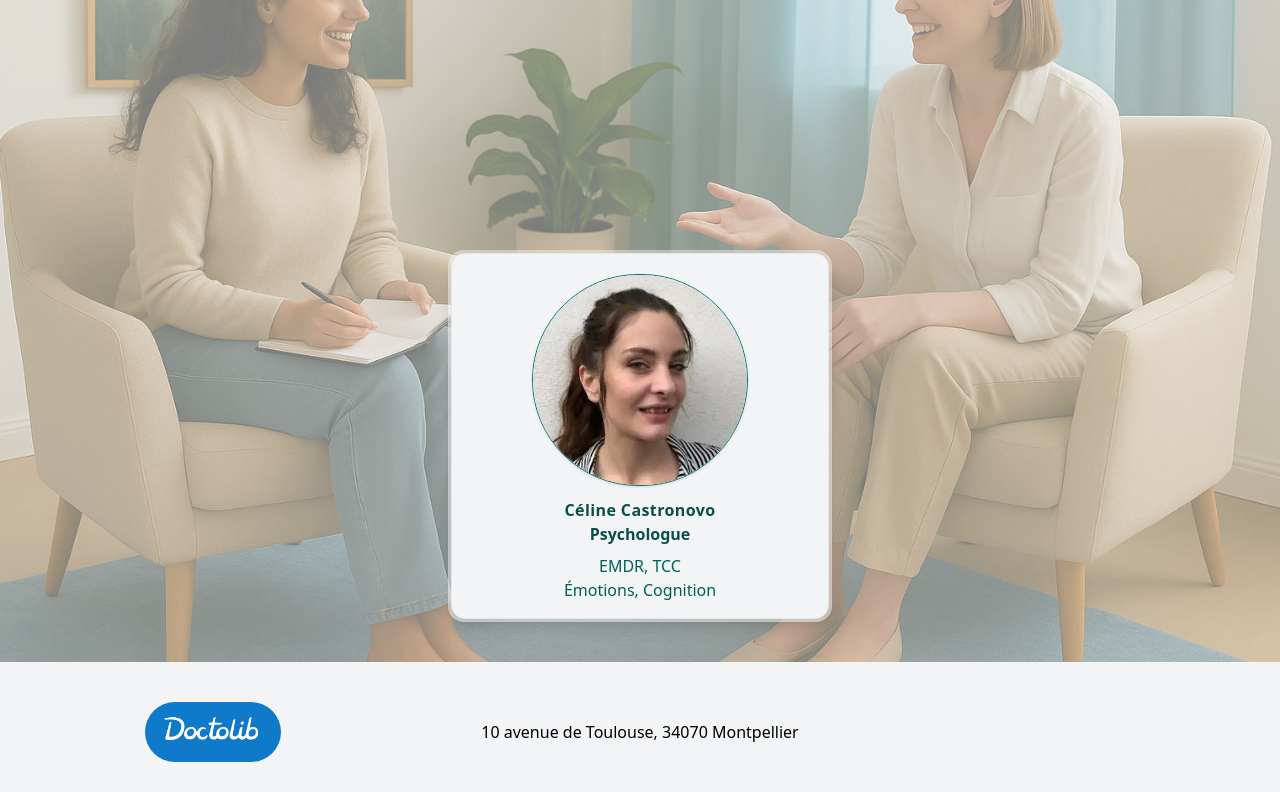
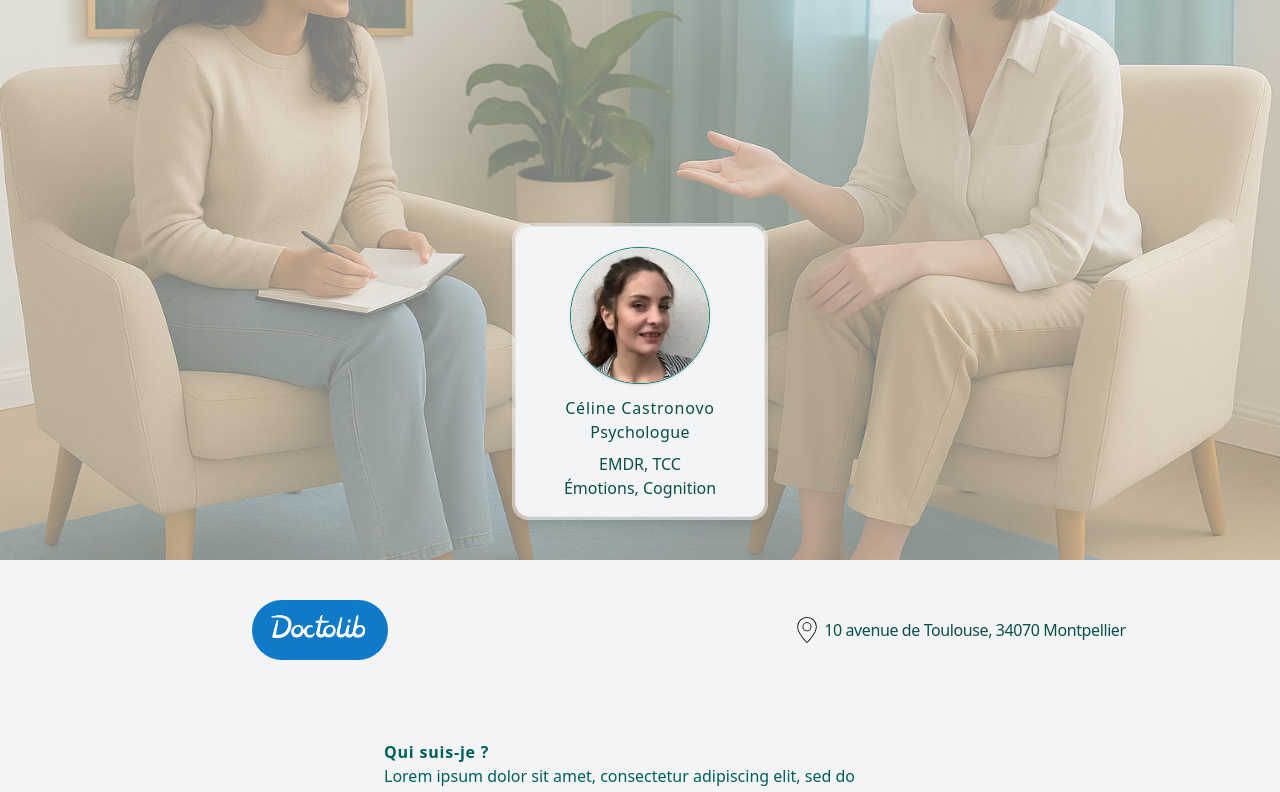
Before and after one commit to Arth-M/Celine_website, a Next.js app: page / in a window 1280 px wide. Shown: the top 792 px of the page. Built offline with nearby package versions, Linux system fonts and the light colour scheme.

Commit message:
testing displays

```diff
--- a/app/components/card_belle.jsx
+++ b/app/components/card_belle.jsx
@@ -3,7 +3,7 @@ import DoctolibButton from './first_infos'
 
 export default function CardBelle() {
   return (
-    <div className="absolute -bottom-35 lg:bottom-10 mx-auto left-0 right-0 w-[40%] min-w-[180px] md:w-[30%] 2xl:w-[20%]">
+    <div className="absolute -bottom-35 lg:bottom-10 mx-auto left-0 right-0 w-[40%] min-w-[180px] md:w-[30%] lg:w-[20%]">
         <div className="mx-auto border shadow-lg border-gray-300/30 bg-white/40 h-fit p-(--card-padding) rounded-(--card-radius) [--card-radius:var(--radius-2xl)] [--card-padding:--spacing(0.5)]">
           <div className="mx-auto rounded-[calc(var(--card-radius)-var(--card-padding))] border bg-gray-100 border-gray-200 px-2 pt-3 pb-4">
             {/* bg-[#88ECEB] */}
@@ -15,10 +15,10 @@ export default function CardBelle() {
               priority={true}  // This disables lazy loading to prioritize the loading for hero section
               className="object-scale-down lg:object-cover rounded-full w-[60%] h-auto mx-auto mb-3 mt-2 border-1 border-teal-700 shadow-sm"
             />
-            <p className="tracking-wide text-md text-teal-900 mx-auto text-center w-fit no-wrap font-extrabold">Céline Castronovo</p>
-            <p className="text-teal-900 text-md mx-auto text-center w-fit font-semibold">Psychologue</p>
-            <p className="text-teal-800 mx-auto text-center w-fit font-medium mt-2">EMDR, TCC</p>
-            <p className="text-teal-800 mx-auto text-center w-fit font-medium">Émotions, Cognition</p>
+            <p className="tracking-wider text-md text-teal-900 mx-auto text-center w-fit no-wrap">Céline Castronovo</p>
+            <p className="tracking-wide text-teal-900 text-md mx-auto text-center w-fit font-light">Psychologue</p>
+            <p className="text-teal-900 mx-auto text-center w-fit font-extralight mt-2">EMDR, TCC</p>
+            <p className="text-teal-900 mx-auto text-center w-fit font-extralight">Émotions, Cognition</p>
           </div>
         </div>
     </div>
--- a/app/components/first_infos.jsx
+++ b/app/components/first_infos.jsx
@@ -1,8 +1,18 @@
+import Image from 'next/image'
 export default function FirstInfos() {
   return (
-    <div className="w-screen grid grid-cols-3 justify-items-center align-content-center mx-auto object-center mt-40 lg:mt-10">
+    <div className="w-screen grid grid-cols-2 justify-items-center align-items-center mx-auto object-center mt-40 lg:mt-10">
       <a href="https://www.doctolib.fr/psychologue/montpellier/celine-castronovo" rel="keep-params" className="rounded-3xl md:rounded-4xl bg-[url('/images/doctolib.png')] w-25 h-11 md:w-34 md:h-15 bg-contain bg-no-repeat mx-auto" target="_blank"></a>
-      <p className="my-auto">10 avenue de Toulouse, 34070 Montpellier</p>
+      <div className="flex justify-center items-center">
+        <Image
+        src="/images/pin.svg"
+              width="30"
+              height="30"
+              priority={true}  // This disables lazy loading to prioritize the loading for hero section
+              className="object-scale-down border-r-4 lg:object-cover "
+            />
+        <p className="font-light tracking-tight text-teal-900">10 avenue de Toulouse, 34070 Montpellier</p>
+      </div>
     </div>
   )
 }
--- a/app/components/hero_image.jsx
+++ b/app/components/hero_image.jsx
@@ -8,7 +8,7 @@ export default function HeroImage() {
         src="/images/consultation.webp"
         alt="Une consultation chez le psychologue. Le patient parle de ses émotions, des évènements qu'il vit et la psychologue l'accompagne"
         priority={true}
-        className="w-screen h-fit object-cover 2xl:h-[50vh] 2xl:object-top opacity-50"
+        className="w-screen h-fit object-cover xl:h-[70vh] 2xl:object-top opacity-50"
         // fill={true}
         width="1521"
         height="787"
--- a/src/output.css
+++ b/src/output.css
@@ -9,7 +9,6 @@
       "Courier New", monospace;
     --color-orange-400: oklch(75% 0.183 55.934);
     --color-green-600: oklch(62.7% 0.194 149.214);
-    --color-teal-500: oklch(70.4% 0.14 182.503);
     --color-teal-600: oklch(60% 0.118 184.704);
     --color-teal-700: oklch(51.1% 0.096 186.391);
     --color-teal-800: oklch(43.7% 0.078 188.216);
@@ -21,11 +20,8 @@
     --color-gray-100: oklch(96.7% 0.003 264.542);
     --color-gray-200: oklch(92.8% 0.006 264.531);
     --color-gray-300: oklch(87.2% 0.01 258.338);
-    --color-gray-400: oklch(70.7% 0.022 261.325);
     --color-gray-700: oklch(37.3% 0.034 259.733);
     --color-gray-800: oklch(27.8% 0.033 256.848);
-    --color-gray-900: oklch(21% 0.034 264.665);
-    --color-black: #000;
     --color-white: #fff;
     --spacing: 0.25rem;
     --container-3xs: 16rem;
@@ -39,19 +35,18 @@
     --text-sm--line-height: calc(1.25 / 0.875);
     --text-base: 1rem;
     --text-base--line-height: calc(1.5 / 1);
+    --font-weight-extralight: 200;
     --font-weight-light: 300;
     --font-weight-medium: 500;
     --font-weight-semibold: 600;
     --font-weight-extrabold: 800;
+    --tracking-tight: -0.025em;
     --tracking-wide: 0.025em;
     --tracking-wider: 0.05em;
     --radius-md: 0.375rem;
-    --radius-lg: 0.5rem;
     --radius-2xl: 1rem;
     --radius-3xl: 1.5rem;
     --radius-4xl: 2rem;
-    --ease-in: cubic-bezier(0.4, 0, 1, 1);
-    --ease-out: cubic-bezier(0, 0, 0.2, 1);
     --blur-3xl: 64px;
     --default-transition-duration: 150ms;
     --default-transition-timing-function: cubic-bezier(0.4, 0, 0.2, 1);
@@ -267,6 +262,12 @@
   .z-100 {
     z-index: 100;
   }
+  .col-span-2 {
+    grid-column: span 2 / span 2;
+  }
+  .col-span-3 {
+    grid-column: span 3 / span 3;
+  }
   .container {
     width: 100%;
     @media (width >= 40rem) {
@@ -288,9 +289,6 @@
   .m-0 {
     margin: calc(var(--spacing) * 0);
   }
-  .m-12 {
-    margin: calc(var(--spacing) * 12);
-  }
   .mx-auto {
     margin-inline: auto;
   }
@@ -302,9 +300,6 @@
   }
   .my-auto {
     margin-block: auto;
-  }
-  .mt-0 {
-    margin-top: calc(var(--spacing) * 0);
   }
   .mt-2 {
     margin-top: calc(var(--spacing) * 2);
@@ -321,26 +316,14 @@
   .mt-25 {
     margin-top: calc(var(--spacing) * 25);
   }
-  .mt-30 {
-    margin-top: calc(var(--spacing) * 30);
-  }
   .mt-40 {
     margin-top: calc(var(--spacing) * 40);
-  }
-  .mt-50 {
-    margin-top: calc(var(--spacing) * 50);
-  }
-  .mt-60 {
-    margin-top: calc(var(--spacing) * 60);
   }
   .mb-3 {
     margin-bottom: calc(var(--spacing) * 3);
   }
   .mb-6 {
     margin-bottom: calc(var(--spacing) * 6);
-  }
-  .mb-12 {
-    margin-bottom: calc(var(--spacing) * 12);
   }
   .block {
     display: block;
@@ -405,9 +388,6 @@
   .w-\[40\%\] {
     width: 40%;
   }
-  .w-\[50\%\] {
-    width: 50%;
-  }
   .w-\[60\%\] {
     width: 60%;
   }
@@ -452,6 +432,9 @@
   }
   .resize {
     resize: both;
+  }
+  .grid-cols-2 {
+    grid-template-columns: repeat(2, minmax(0, 1fr));
   }
   .grid-cols-3 {
     grid-template-columns: repeat(3, minmax(0, 1fr));
@@ -519,6 +502,10 @@
   .border-1 {
     border-style: var(--tw-border-style);
     border-width: 1px;
+  }
+  .border-r-4 {
+    border-right-style: var(--tw-border-style);
+    border-right-width: 4px;
   }
   .border-b {
     border-bottom-style: var(--tw-border-style);
@@ -663,8 +650,65 @@
   .text-right {
     text-align: right;
   }
-  .align-middle {
-    vertical-align: middle;
+  .font-\[Consolas\] {
+    font-family: Consolas;
+  }
+  .font-\[Courier_New\] {
+    font-family: Courier New;
+  }
+  .font-\[Liberation_Mono\] {
+    font-family: Liberation Mono;
+  }
+  .font-\[Menlo\] {
+    font-family: Menlo;
+  }
+  .font-\[Monaco\] {
+    font-family: Monaco;
+  }
+  .font-\[No\] {
+    font-family: No;
+  }
+  .font-\[Noto_Color_Emoji\] {
+    font-family: Noto Color Emoji;
+  }
+  .font-\[Noto_color_Emoji\] {
+    font-family: Noto color Emoji;
+  }
+  .font-\[Noto_color_\] {
+    font-family: Noto color ;
+  }
+  .font-\[SFMono-Regular\] {
+    font-family: SFMono-Regular;
+  }
+  .font-\[SFMono_Regular\] {
+    font-family: SFMono Regular;
+  }
+  .font-\[Segoe_UISymbol\] {
+    font-family: Segoe UISymbol;
+  }
+  .font-\[Segoe_UI_Emoji\] {
+    font-family: Segoe UI Emoji;
+  }
+  .font-\[Segoe_UI_Symbol\] {
+    font-family: Segoe UI Symbol;
+  }
+  .font-\[Segoe_UI_\] {
+    font-family: Segoe UI ;
+  }
+  .font-\[Segoe_UI_ymbol\] {
+    font-family: Segoe UI ymbol;
+  }
+  .font-\[system-ui\] {
+    font-family: system-ui;
+  }
+  .font-\[system_ui\] {
+    font-family: system ui;
+  }
+  .font-\[ui-monospace\] {
+    font-family: ui-monospace;
+  }
+  .font-\[ui_monospace\] {
+    font-family: ui monospace;
   }
   .text-base {
     font-size: var(--text-base);
@@ -678,6 +722,10 @@
     --tw-font-weight: var(--font-weight-extrabold);
     font-weight: var(--font-weight-extrabold);
   }
+  .font-extralight {
+    --tw-font-weight: var(--font-weight-extralight);
+    font-weight: var(--font-weight-extralight);
+  }
   .font-light {
     --tw-font-weight: var(--font-weight-light);
     font-weight: var(--font-weight-light);
@@ -689,6 +737,10 @@
   .font-semibold {
     --tw-font-weight: var(--font-weight-semibold);
     font-weight: var(--font-weight-semibold);
+  }
+  .tracking-tight {
+    --tw-tracking: var(--tracking-tight);
+    letter-spacing: var(--tracking-tight);
   }
   .tracking-wide {
     --tw-tracking: var(--tracking-wide);
@@ -897,6 +949,16 @@
       width: calc(var(--spacing) * 34);
     }
   }
+  .md\:w-\[0\%\] {
+    @media (width >= 48rem) {
+      width: 0%;
+    }
+  }
+  .md\:w-\[20\%\] {
+    @media (width >= 48rem) {
+      width: 20%;
+    }
+  }
   .md\:w-\[30\%\] {
     @media (width >= 48rem) {
       width: 30%;
@@ -917,19 +979,14 @@
       border-radius: var(--radius-4xl);
     }
   }
-  .lg\:-bottom-50 {
-    @media (width >= 64rem) {
-      bottom: calc(var(--spacing) * -50);
-    }
-  }
   .lg\:bottom-10 {
     @media (width >= 64rem) {
       bottom: calc(var(--spacing) * 10);
     }
   }
-  .lg\:mt-0 {
+  .lg\:col-span-1 {
     @media (width >= 64rem) {
-      margin-top: calc(var(--spacing) * 0);
+      grid-column: span 1 / span 1;
     }
   }
   .lg\:mt-10 {
@@ -937,29 +994,19 @@
       margin-top: calc(var(--spacing) * 10);
     }
   }
-  .lg\:mt-50 {
-    @media (width >= 64rem) {
-      margin-top: calc(var(--spacing) * 50);
-    }
-  }
-  .lg\:mt-60 {
-    @media (width >= 64rem) {
-      margin-top: calc(var(--spacing) * 60);
-    }
-  }
-  .lg\:mr-5 {
-    @media (width >= 64rem) {
-      margin-right: calc(var(--spacing) * 5);
-    }
-  }
-  .lg\:flex {
-    @media (width >= 64rem) {
-      display: flex;
-    }
-  }
   .lg\:w-4xl {
     @media (width >= 64rem) {
       width: var(--container-4xl);
+    }
+  }
+  .lg\:w-\[10\%\] {
+    @media (width >= 64rem) {
+      width: 10%;
+    }
+  }
+  .lg\:w-\[20\%\] {
+    @media (width >= 64rem) {
+      width: 20%;
     }
   }
   .lg\:w-md {
@@ -975,6 +1022,26 @@
   .lg\:px-8 {
     @media (width >= 64rem) {
       padding-inline: calc(var(--spacing) * 8);
+    }
+  }
+  .xl\:h-\[50vh\] {
+    @media (width >= 80rem) {
+      height: 50vh;
+    }
+  }
+  .xl\:h-\[60vh\] {
+    @media (width >= 80rem) {
+      height: 60vh;
+    }
+  }
+  .xl\:h-\[70vh\] {
+    @media (width >= 80rem) {
+      height: 70vh;
+    }
+  }
+  .xl\:w-\[20\%\] {
+    @media (width >= 80rem) {
+      width: 20%;
     }
   }
   .\32 xl\:h-\[50vh\] {
```
Also changed, not shown: public/images/pin.svg (added).
